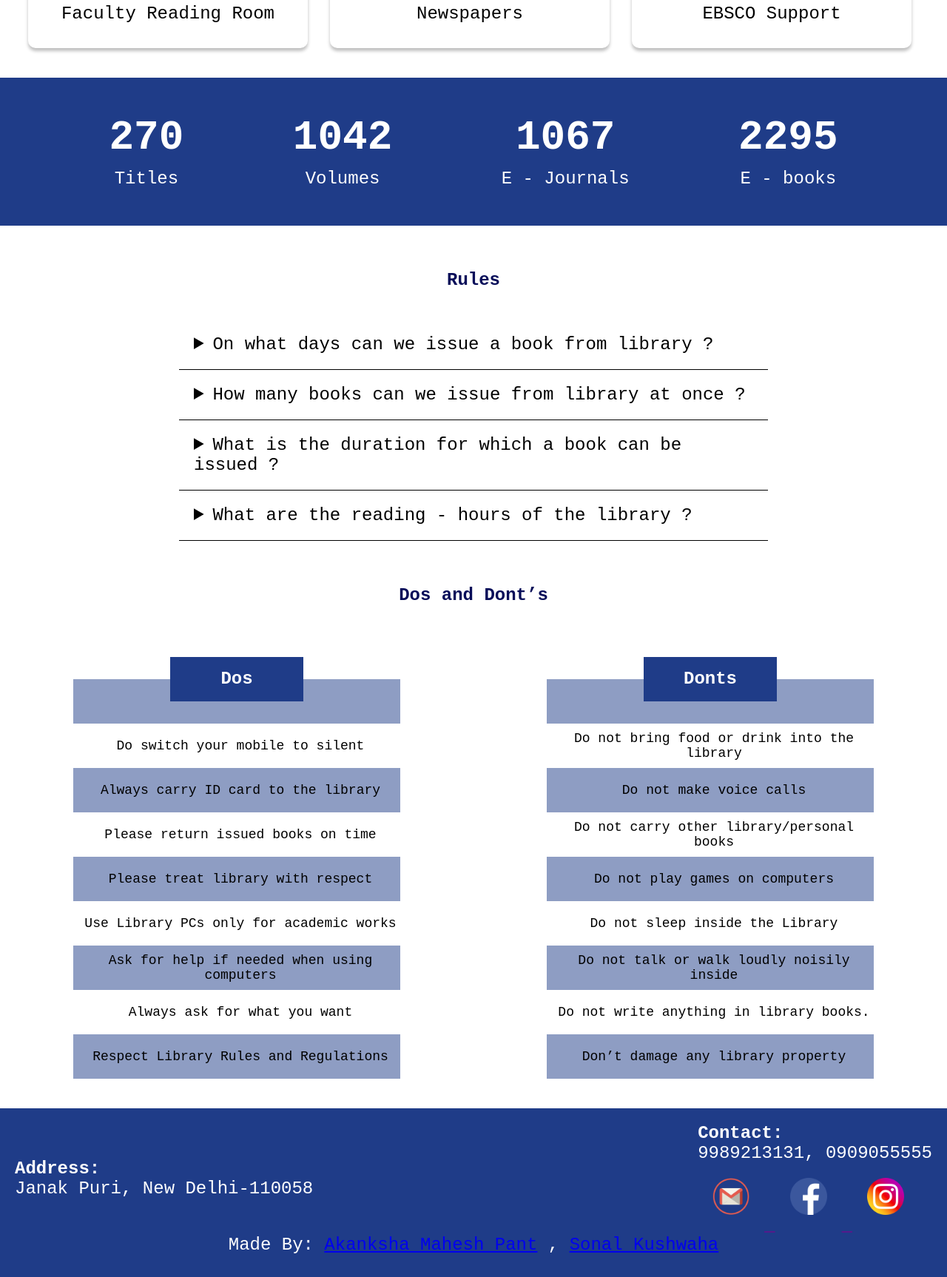
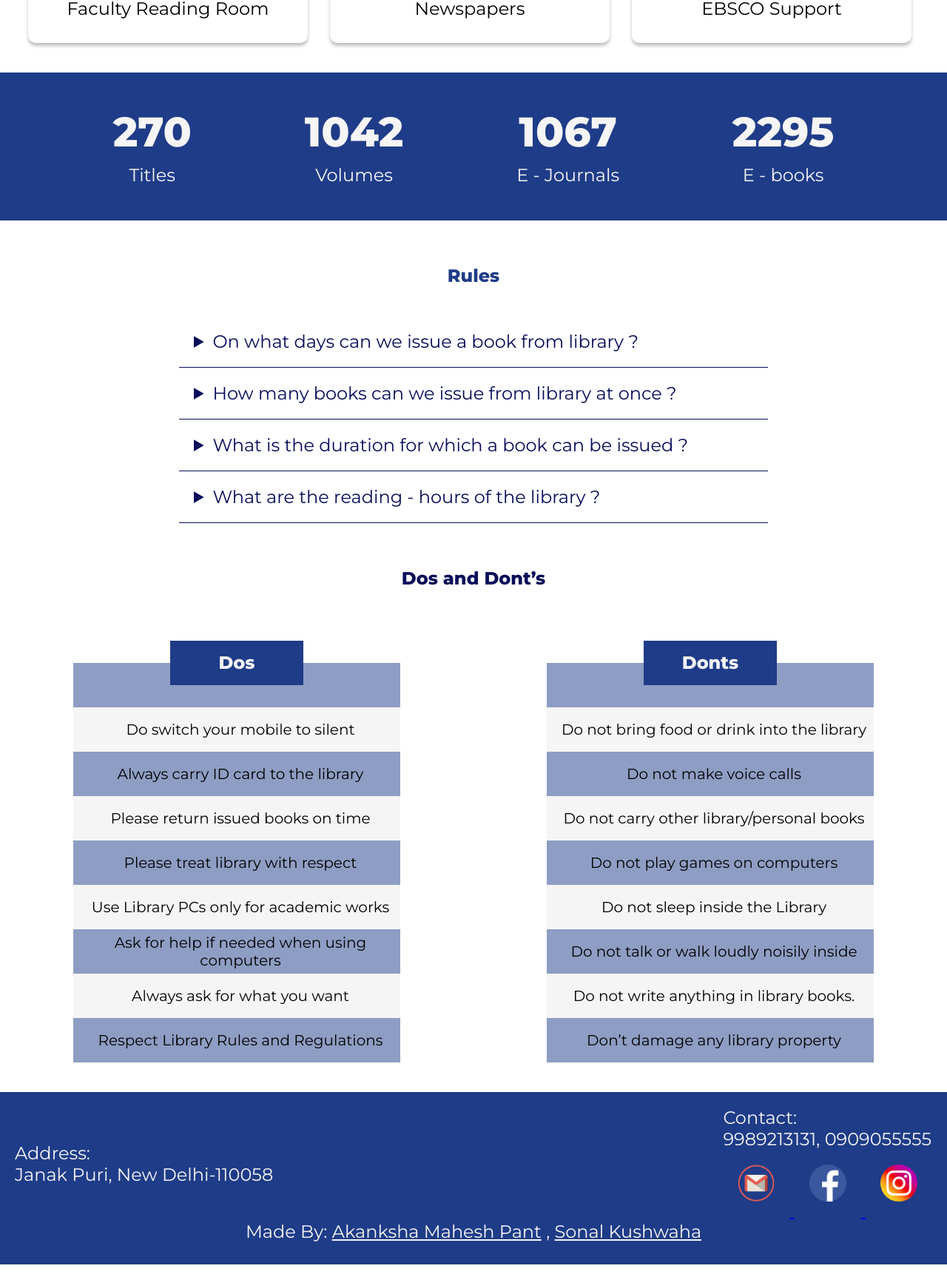
Before and after one commit to Akanksha-Pant/library-website, a plain HTML site: page index.html in a window 1280 px wide. Shown: the part 2553-4279 px from the top of the page at 74% size. Drawn offline with Linux system fonts and the light colour scheme.

Commit message:
add footer

```diff
--- a/css/about.css
+++ b/css/about.css
@@ -60,6 +60,6 @@
     }
 
     .about-details {
-        height : 80px;
+        height : auto;
     }
 }
--- a/css/data-banner.css
+++ b/css/data-banner.css
@@ -1,7 +1,7 @@
 .db{
     display: flex;
     width: 100%;
-    background-color: #1F3C88;
+    background-color: var(--dark);
     justify-content: space-evenly;
     margin-bottom: 40px;
 }
@@ -12,15 +12,23 @@
     flex-direction: column;
     align-items: center;
     justify-content: center;
-    color: white;
+    color: var(--light);
 }
 
 .db-card-value{
     font-weight: bold;
     font-size: 56px;
+    display: flex;
 }
 
 .db-card-title{
     font-size: 24px;
     padding-top: 10px;
 }
+
+@media only screen and (max-width: 600px) {
+    .db{
+       flex-direction: column;
+       width: inherit;
+    }
+}
--- a/css/dnd.css
+++ b/css/dnd.css
@@ -8,15 +8,15 @@
 }
 
 .dnd-header{
-    color: #070D59;
-    font-size: 24px;
+    color: var(--darkest);;
+    font-size: var(--base-font);
     font-weight: bold;
     padding: 20px 0 40px;
 }
 
 .dnd-bullet{
     width: 432px;
-    font-size: 18px;
+    font-size: var(--sub-font);
     height: 60px;
     padding-left: 10px;
     display: flex;
@@ -30,7 +30,7 @@
 }
 
 .dnd-bullet--light{
-    background-color: white;
+    background-color: var(--light);
 }
 
 .dnd-card{
@@ -47,10 +47,23 @@
     flex-direction: column;
     align-items: center;
     justify-content: center;
-    background-color: #1F3C88;
-    color: white;
+    background-color: var(--dark);
+    color: var(--light);
     font-weight: bold;
-    font-size: 24px;
+    font-size: var(--base-font);
     bottom: -30px;
     position: relative;
 }
+
+@media only screen and (max-width: 600px) {
+    .dnd-card-section{
+        flex-direction: column;
+        justify-content: center;
+
+    }
+
+    .dnd-bullet{
+        width: 100vw;
+        padding-left: 0rem;
+    }
+}
--- a/css/footer.css
+++ b/css/footer.css
@@ -1,11 +1,11 @@
 .footer{
-	background-color: #1F3C88;
+	background-color: var(--dark);
 	display: flex;
 	flex-direction: column;
-	color: white;
+	color: var(--light);
 	padding: 20px;
 	margin-top: 40px;
-	font-size: 24px;
+	font-size: var(--base-font);
 }
 
 .footer-contact{
@@ -20,12 +20,32 @@
 	padding: 20px;
 }
 
-.footer-subhead{
-	font-weight: bold;
-}
-
 .footer-creator{
 	width: 100%;
 	text-align: center;
 	padding-bottom: 10px;
 }
+
+.footer-creator a:link, a:visited, a:hover, a:active{
+	color: var(--light);
+}
+
+@media only screen and (max-width: 600px) {
+    .footer-contact{
+      flex-direction: column;
+	  font-size: 16px;
+	  align-items: center;
+    }
+
+	.footer{
+	  font-size: 16px;
+	  justify-content: center;
+	}
+
+	.footer-address, .footer-phone{
+		display: flex;
+		margin-top: 10px;
+		justify-content: space-evenly;
+	}
+
+}
--- a/css/index.css
+++ b/css/index.css
@@ -1,3 +1,5 @@
+@import url('https://fonts.googleapis.com/css2?family=Montserrat:wght@100;400;800&display=swap');
+
 @import url('./dnd.css');
 @import url('./service.css');
 @import url('./rules.css');
@@ -22,7 +24,7 @@
 body{
     margin: 0;
     font-size: 24px;
-    font-family: 'Courier New', Courier, monospace;
+    font-family: 'Montserrat', sans-serif;
 }
 
 h1 {
--- a/css/rules.css
+++ b/css/rules.css
@@ -6,18 +6,18 @@
 }
 
 .rs-header{
-    color: #070D59;
-    font-size: 24px;
+    color: var(--dark);
+    font-size: var(--base-font);
     font-weight: bold;
     padding: 20px 0 40px;
 }
 
 .rs-card{
-    color: black;
-    font-size: 24px;
+    color: var(--darkest);
+    font-size: var(--base-font);;
     display: flex;
     justify-content: left;
-    border-bottom:solid 1px  black;
+    border-bottom:solid 1px  var(--darkest);
     width: 756px;
     padding: 20px;
 }
@@ -27,3 +27,12 @@
     padding-top: 10px;
     color: #5A5A5A;
 }
+
+
+@media only screen and (max-width: 600px) {
+    .rs-card{
+        width: 90%;
+        padding: 20px 0;
+        margin-left: 20px;
+    }
+}
--- a/css/service.css
+++ b/css/service.css
@@ -5,8 +5,8 @@
 }
 
 .se-title{
-    color: #070D59;
-    font-size: 24px;
+    color: var(--darkest);;
+    font-size: var(--base-font);
     font-weight: bold;
     padding: 20px 0 40px;
 }
@@ -30,6 +30,18 @@
 }
 
 .se-card-title{
-    font-size: 24px;
+    font-size: var(--base-font);
     padding-top: 10px;
 }
+
+@media only screen and (max-width: 600px) {
+    .se-grid{
+        display: flex;
+        flex-direction: column;
+        padding: 10px;
+    }
+
+    .se-card{
+        width: 100%;
+    }
+}
--- a/index.html
+++ b/index.html
@@ -143,19 +143,19 @@
         <div class="footer">
             <div class="footer-contact">
                 <div class="footer-address">
-                    <div class="footer-subhead">Address:</div>
-                    <div>Janak Puri, New Delhi-110058</div>
+                    <div class="footer-subhead">Address: &nbsp;</div>
+                    <div>  Janak Puri, New Delhi-110058</div>
                 </div>
-                <div>
-                    <div>
-                        <div class="footer-subhead">Contact:</div>
-                        <div>9989213131, 0909055555</div>
+                <div class="footer-connect">
+                    <div class="footer-phone">
+                        <div class="footer-subhead">Contact: &nbsp;</div>
+                        <div>  9989213131, 0909055555</div>
                     </div>
                     <div class="footer-social-med">
-                        <a href="">
+                        <a href="https://www.instagram.com/msitdelhiofficial/">
                             <img src="./img/gmail.png" alt="gmail" class="footer-icon"/>
                         </a>
-                        <a href="">
+                        <a href="https://www.facebook.com/msitnewdelhi/">
                             <img src="./img/facebook.png" alt="facebook" class="footer-icon"/>
                         </a>
                         <a href="">
```
